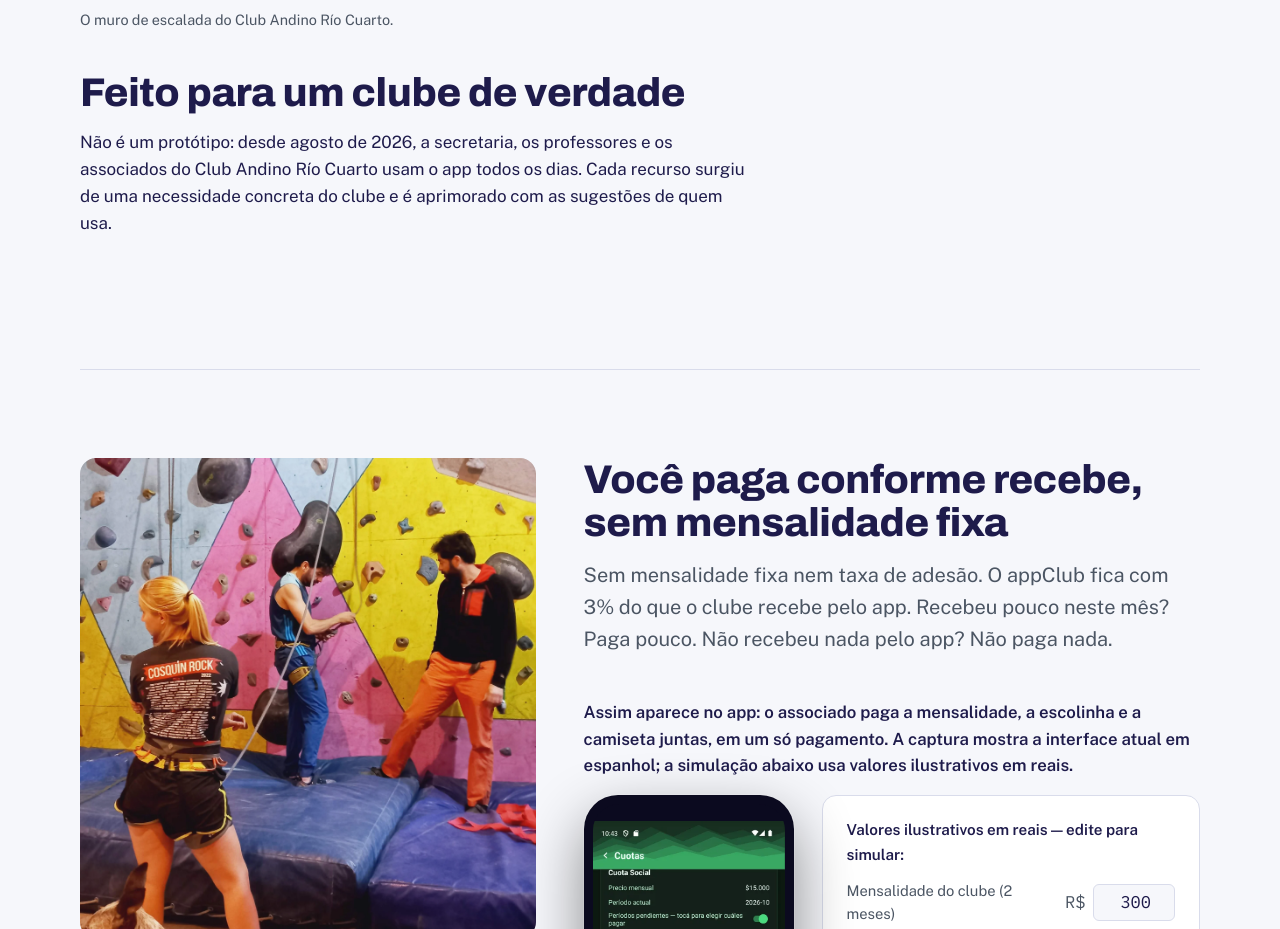
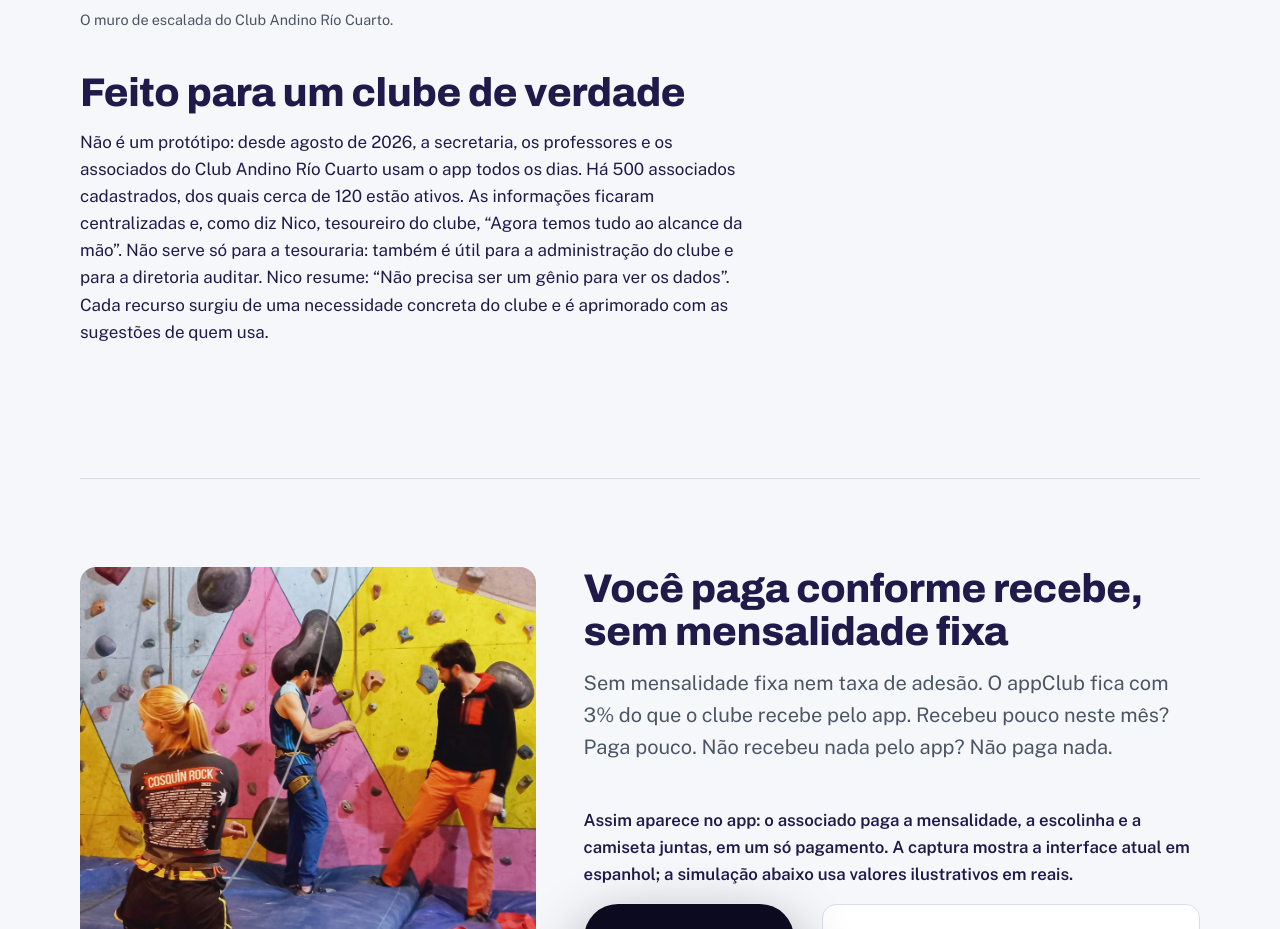
Before and after one commit to NicoPelos/appclub, a plain HTML site: page clubes/pt/index.html in a window 1280 px wide. Shown: the part 4984-5913 px from the top of the page. Drawn offline with nearby package versions, Linux system fonts and the light colour scheme.

Commit message:
feat(clubes): incluir caso CARC em pt-BR

```diff
--- a/clubes/pt/index.html
+++ b/clubes/pt/index.html
@@ -509,7 +509,7 @@ footer { border-top: 1px solid var(--line); padding-block: 28px 40px; color: var
       <figure class="foto-club"><img src="../../assets/muro-carc.webp" width="1600" height="720" alt="Aula no muro de escalada do Club Andino Río Cuarto: alunos e professores diante de um muro colorido, com a bandeira do clube à esquerda" loading="lazy"><figcaption>O muro de escalada do Club Andino Río Cuarto.</figcaption></figure>
       <div class="s-head">
         <h2 id="t-real">Feito para um clube de verdade</h2>
-        <p class="prose">Não é um protótipo: desde agosto de 2026, a secretaria, os professores e os associados do Club Andino Río Cuarto usam o app todos os dias. Cada recurso surgiu de uma necessidade concreta do clube e é aprimorado com as sugestões de quem usa.</p>
+        <p class="prose">Não é um protótipo: desde agosto de 2026, a secretaria, os professores e os associados do Club Andino Río Cuarto usam o app todos os dias. Há 500 associados cadastrados, dos quais cerca de 120 estão ativos. As informações ficaram centralizadas e, como diz Nico, tesoureiro do clube, “Agora temos tudo ao alcance da mão”. Não serve só para a tesouraria: também é útil para a administração do clube e para a diretoria auditar. Nico resume: “Não precisa ser um gênio para ver os dados”. Cada recurso surgiu de uma necessidade concreta do clube e é aprimorado com as sugestões de quem usa.</p>
       </div>
     </section>
 
```
